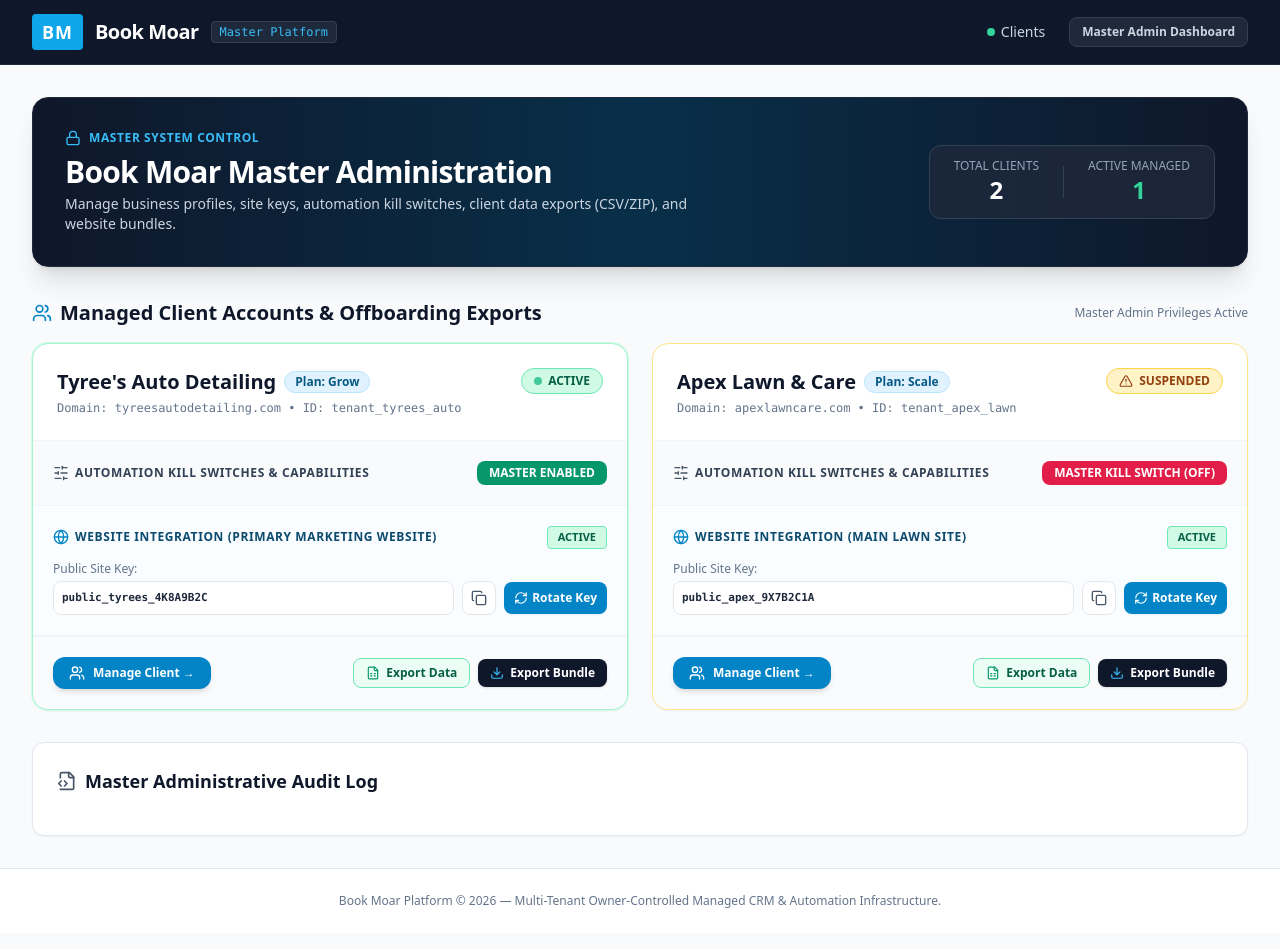
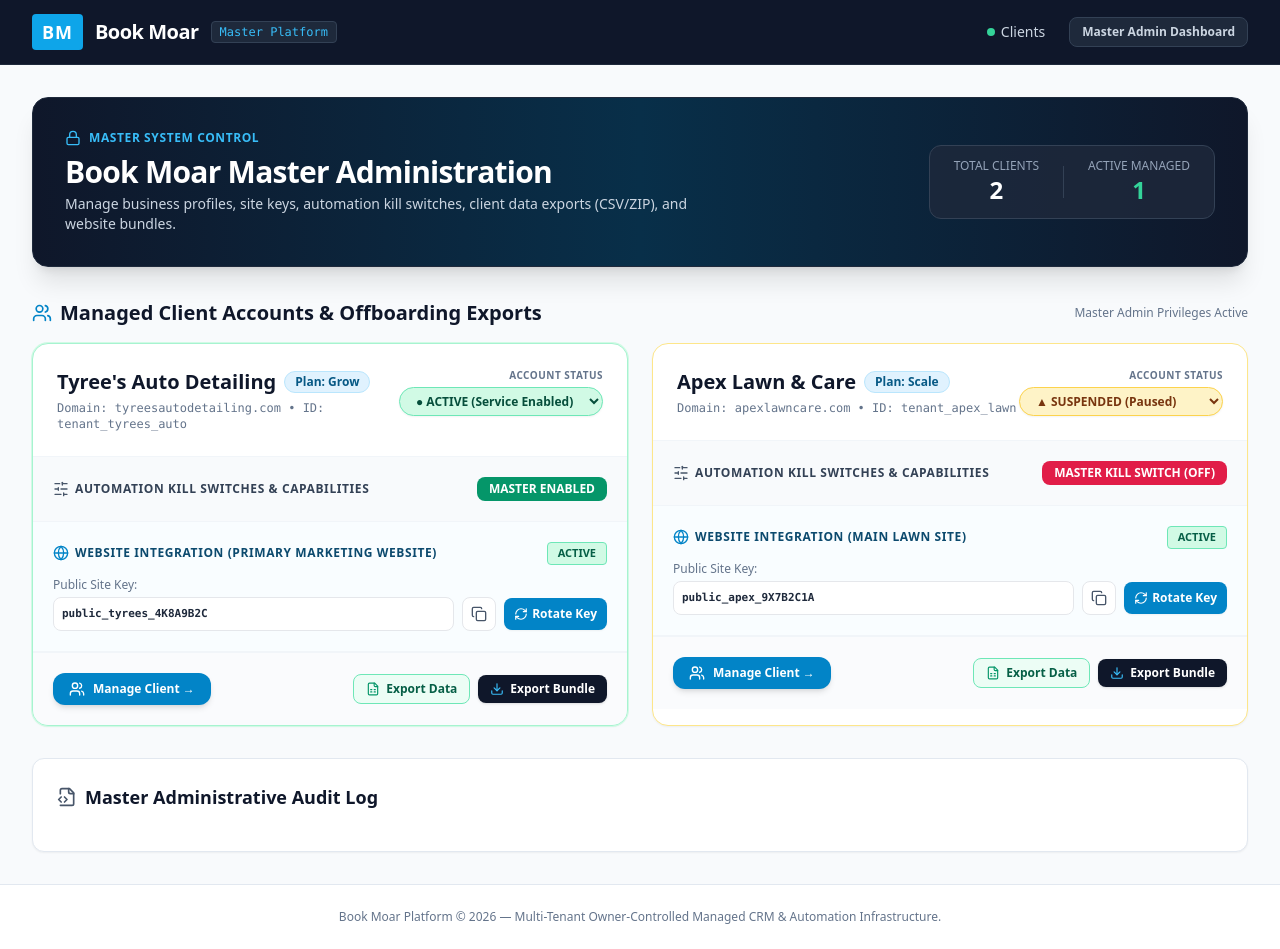
Before and after one commit to dbarbour86/bookmoarCRM, a Next.js app: page /admin in a window 1280 px wide. Built offline with nearby package versions, Linux system fonts and the light colour scheme.

Commit message:
Add interactive Account Status dropdown to Master Admin client cards to allow unsuspending tenants

```diff
--- a/app/admin/page.tsx
+++ b/app/admin/page.tsx
@@ -242,25 +242,23 @@ export default function MasterAdminPage() {
                     </span>
                   </div>
 
-                  <div className="flex flex-col items-end">
-                    {tenant.serviceStatus === 'ACTIVE' && (
-                      <span className="inline-flex items-center gap-1.5 px-3 py-1 rounded-full text-xs font-bold bg-emerald-100 text-emerald-800 border border-emerald-300">
-                        <span className="w-2 h-2 rounded-full bg-emerald-500 animate-pulse"></span>
-                        ACTIVE
-                      </span>
-                    )}
-                    {tenant.serviceStatus === 'SUSPENDED' && (
-                      <span className="inline-flex items-center gap-1.5 px-3 py-1 rounded-full text-xs font-bold bg-amber-100 text-amber-800 border border-amber-300">
-                        <AlertTriangle className="w-3.5 h-3.5" />
-                        SUSPENDED
-                      </span>
-                    )}
-                    {tenant.serviceStatus === 'TERMINATED' && (
-                      <span className="inline-flex items-center gap-1.5 px-3 py-1 rounded-full text-xs font-bold bg-slate-200 text-slate-700 border border-slate-300">
-                        <Power className="w-3.5 h-3.5" />
-                        TERMINATED
-                      </span>
-                    )}
+                  <div className="flex flex-col items-end gap-1">
+                    <label className="text-[10px] text-slate-500 font-bold uppercase tracking-wider">Account Status</label>
+                    <select
+                      value={tenant.serviceStatus}
+                      onChange={(e) => handleStatusChange(tenant.id, e.target.value as any)}
+                      className={`px-3 py-1 rounded-full text-xs font-extrabold border cursor-pointer shadow-sm transition ${
+                        tenant.serviceStatus === 'ACTIVE'
+                          ? 'bg-emerald-100 text-emerald-900 border-emerald-300 hover:bg-emerald-200'
+                          : tenant.serviceStatus === 'SUSPENDED'
+                          ? 'bg-amber-100 text-amber-900 border-amber-300 hover:bg-amber-200'
+                          : 'bg-slate-200 text-slate-800 border-slate-300 hover:bg-slate-300'
+                      }`}
+                    >
+                      <option value="ACTIVE">● ACTIVE (Service Enabled)</option>
+                      <option value="SUSPENDED">▲ SUSPENDED (Paused)</option>
+                      <option value="TERMINATED">■ TERMINATED (Closed)</option>
+                    </select>
                   </div>
                 </div>
 
```
